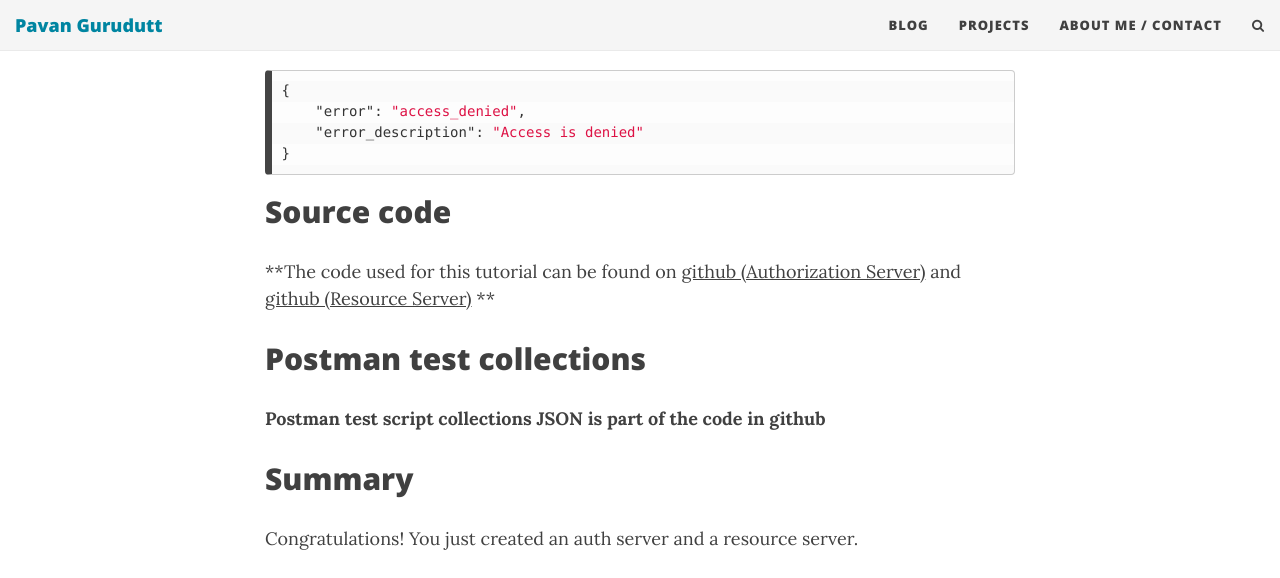
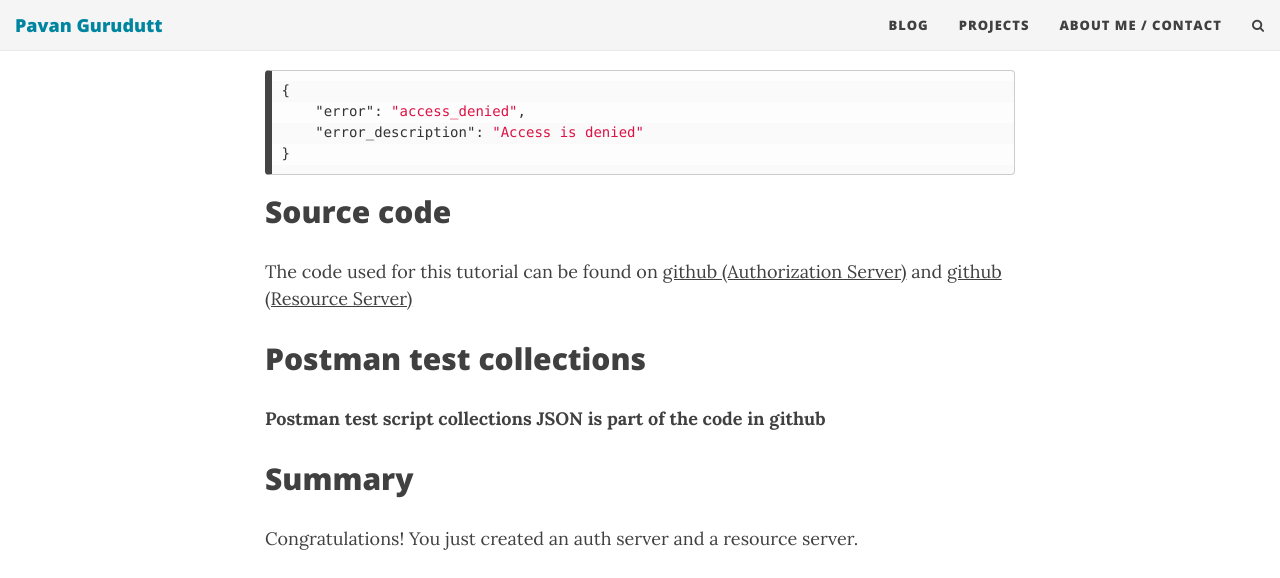
Before and after one commit to codeaches/codeaches.github.io, a Jekyll site: the page built from _posts/2018-12-20-Spring Boot-OAuth2 and Resource Server setup.md, in a window 1280 px wide and 900 px high, scrolled down 13432 px, cut to the strip 0-578 px from the top of the window. Built offline with Jekyll 4.4.1, drawn with Linux system fonts in a browser that asks for light colours; nearby versions of some CDN libraries; comment, search, counter and statistics services are not loaded.

Commit message:
no message

```diff
--- a/_posts/2018-12-20-Spring Boot-OAuth2 and Resource Server setup.md
+++ b/_posts/2018-12-20-Spring Boot-OAuth2 and Resource Server setup.md
@@ -532,7 +532,7 @@ curl -X GET http://localhost:8010/favouritePet \
 
 ## Source code {#sourcecode}
 
-**The code used for this tutorial can be found on [github (Authorization Server)](https://github.com/codeaches/oauth2server){:target="_blank"} and [github (Resource Server)](https://github.com/codeaches/petstore){:target="_blank"} **
+The code used for this tutorial can be found on [github (Authorization Server)](https://github.com/codeaches/oauth2server){:target="_blank"} and [github (Resource Server)](https://github.com/codeaches/petstore){:target="_blank"}
 
 ## Postman test collections {#postman}
 
```
